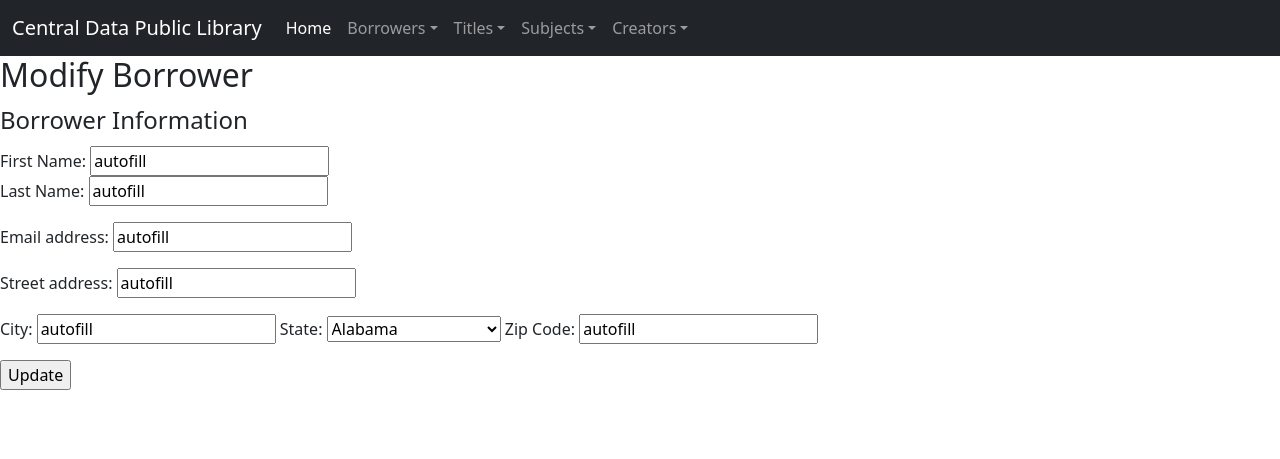
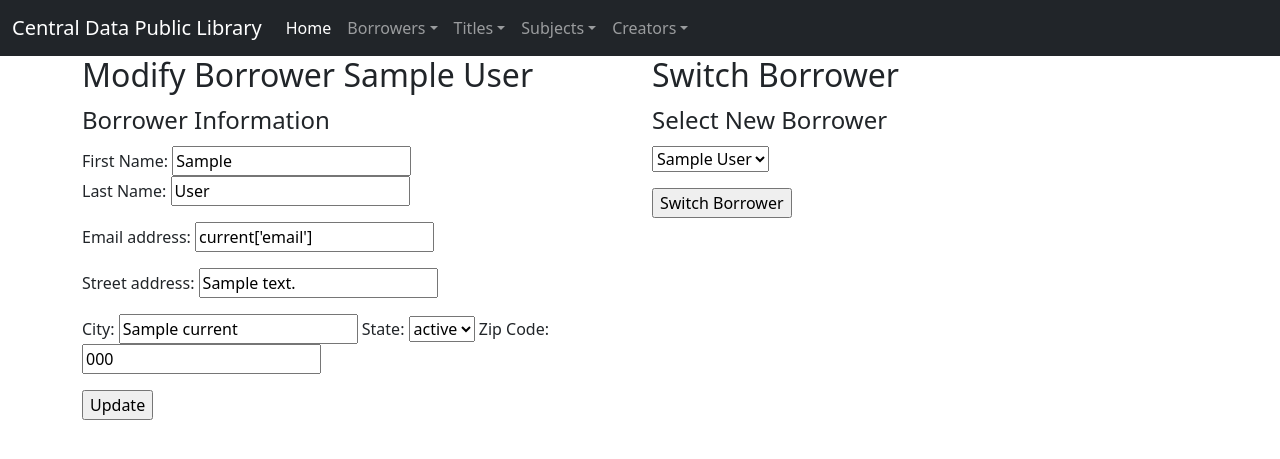
Before and after one commit to stumpfjo/CS340_Project, a Flask app: template templates/borrowers/update_borrowers.html in a window 1280 px wide. Shown: the top 459 px of the page. Run offline with Flask 2, Linux system fonts and the light colour scheme; the template is opened without the code that fills it: most values are stand-ins (such as "Sample title", 1, 10 or a date in 2020).

Commit message:
interface works

```diff
--- a/app.py
+++ b/app.py
@@ -27,6 +27,26 @@ def get_db():
 
 # Routes
 
+# Used to populate select box in template
+states = {
+    "AL": "Alabama", "AK": "Alaska", "AZ": "Arizona", "AR": "Arkansas",
+    "CA": "California", "CO": "Colorado", "CT": "Connecticut",
+    "DE": "Delaware", "DC": "District Of Columbia", "FL": "Florida",
+    "GA": "Georgia", "HI": "Hawaii", "ID": "Idaho", "IL": "Illinois",
+    "IN": "Indiana", "IA": "Iowa", "KS": "Kansas", "KY": "Kentucky",
+    "LA": "Louisiana", "ME": "Maine", "MD": "Maryland",
+    "MA": "Massachusetts", "MI": "Michigan", "MN": "Minnesota",
+    "MS": "Mississippi", "MO": "Missouri", "MT": "Montana",
+    "NE": "Nebraska", "NV": "Nevada", "NH": "New Hampshire",
+    "NJ": "New Jersey", "NM": "New Mexico", "NY": "New York",
+    "NC": "North Carolina", "ND": "North Dakota", "OH": "Ohio",
+    "OK": "Oklahoma", "OR": "Oregon", "PA": "Pennsylvania",
+    "RI": "Rhode Island", "SC": "South Carolina", "SD": "South Dakota",
+    "TN": "Tennessee", "TX": "Texas", "UT": "Utah", "VT": "Vermont",
+    "VA": "Virginia", "WA": "Washington", "WV": "West Virginia",
+    "WI": "Wisconsin", "WY": "Wyoming"
+}
+
 @app.route('/')
 def index():
     return render_template("main.html")
@@ -44,25 +64,7 @@ def add_borrowers():
         'state': "OR",
         'zip': "",
     }
-    # Used to populate select box in template
-    states = {
-        "AL": "Alabama", "AK": "Alaska", "AZ": "Arizona", "AR": "Arkansas",
-        "CA": "California", "CO": "Colorado", "CT": "Connecticut",
-        "DE": "Delaware", "DC": "District Of Columbia", "FL": "Florida",
-        "GA": "Georgia", "HI": "Hawaii", "ID": "Idaho", "IL": "Illinois",
-        "IN": "Indiana", "IA": "Iowa", "KS": "Kansas", "KY": "Kentucky",
-        "LA": "Louisiana", "ME": "Maine", "MD": "Maryland",
-        "MA": "Massachusetts", "MI": "Michigan", "MN": "Minnesota",
-        "MS": "Mississippi", "MO": "Missouri", "MT": "Montana",
-        "NE": "Nebraska", "NV": "Nevada", "NH": "New Hampshire",
-        "NJ": "New Jersey", "NM": "New Mexico", "NY": "New York",
-        "NC": "North Carolina", "ND": "North Dakota", "OH": "Ohio",
-        "OK": "Oklahoma", "OR": "Oregon", "PA": "Pennsylvania",
-        "RI": "Rhode Island", "SC": "South Carolina", "SD": "South Dakota",
-        "TN": "Tennessee", "TX": "Texas", "UT": "Utah", "VT": "Vermont",
-        "VA": "Virginia", "WA": "Washington", "WV": "West Virginia",
-        "WI": "Wisconsin", "WY": "Wyoming"
-    }
+
     # Default values
     add_success = "none"
     message_params = None
@@ -115,10 +117,25 @@ def delete_borrower():
     # step 6 - Delete
     return render_template("borrowers/delete_borrower.html")
 
-@app.route('/borrowers/update_borrowers')
+@app.route('/borrowers/update_borrowers', methods=['GET','PUT'])
 def update_borrowers():
     # step 6 - Update
-    return render_template("borrowers/update_borrowers.html")
+    db_connection = get_db()
+    if request.method == 'PUT':
+        query = ""
+    query = "SELECT * FROM Borrowers WHERE borrower_id = %(b_id)s"
+    query_params = {'b_id': request.args.get('id')}
+    try:
+        cursor = db.execute_query(
+            db_connection=db_connection,
+            query=query, query_params=query_params)
+            # Grab the results
+        current = cursor.fetchone()
+    except:
+        abort(400)
+
+    borrowers = get_all_borrowers()
+    return render_template("borrowers/update_borrowers.html", states=states, current=current, borrowers=borrowers)
 
 @app.route('/borrowers/view_borrowers', methods=['GET'])
 def view_borrowers():
--- a/templates/borrowers/update_borrowers.html
+++ b/templates/borrowers/update_borrowers.html
@@ -1,84 +1,62 @@
 {% extends 'base.html' %}
 
 {% block content %}
-<h2>Modify Borrower</h2>
-<form id="newBorrowerForm">
+<div class="container">
+  <div class="row">
+    <div class="col">
+      {% if current is none %}
+      <h2>No Borrower Selected</h2>
+      {% else %}
+      <h2>Modify Borrower {{current['first_name']}} {{current['last_name']}}</h2>
+      <form id="updateBorrowerForm">
         <fieldset>
           <legend>Borrower Information</legend>
-      <input type ="hidden" name="id" value="autofill"
+            <input type ="hidden" name="id" value="{{current['borrower_id']}}"
           <p>
             <label for="newFirstName">First Name:</label>
-      <input type="text" id="newFirstName" name="fname" value="autofill">
+            <input type="text" id="newFirstName" name="fname" value="{{current['first_name']}}">
           <p>
             <label for="newLastName">Last Name:</label>
-      <input type="text" id="newLastName" name="lname" value="autofill">
+            <input type="text" id="newLastName" name="lname" value="{{current['last_name']}}">
           <p>
             <label for="newEmailAddr">Email address:</label>
-      <input type="email" id="newEmailAddr" name="emailAddr" value="autofill">
+            <input type="email" id="newEmailAddr" name="emailAddr" value="current['email']">
           <p>
             <label for="newStreetAddr">Street address:</label>
-      <input type="text" id="newStreetAddr" name="streetAddr" value="autofill">
+            <input type="text" id="newStreetAddr" name="streetAddr" value="{{current['street_address']}}">
           <p>
             <label for="newCityName">City:</label>
-      <input type="text" id="newCityName" name="cityName" value="autofill">
+            <input type="text" id="newCityName" name="cityName" value="{{current['city_name']}}">
             <label for="newState">State:</label>
             <select id="newState" name="stateAbbrev">
-        <option selected="selected" value="AL">Alabama</option>
-        <option value="AK">Alaska</option>
-        <option value="AZ">Arizona</option>
-        <option value="AR">Arkansas</option>
-        <option value="CA">California</option>
-        <option value="CO">Colorado</option>
-        <option value="CT">Connecticut</option>
-        <option value="DE">Delaware</option>
-        <option value="DC">District Of Columbia</option>
-        <option value="FL">Florida</option>
-        <option value="GA">Georgia</option>
-        <option value="HI">Hawaii</option>
-        <option value="ID">Idaho</option>
-        <option value="IL">Illinois</option>
-        <option value="IN">Indiana</option>
-        <option value="IA">Iowa</option>
-        <option value="KS">Kansas</option>
-        <option value="KY">Kentucky</option>
-        <option value="LA">Louisiana</option>
-        <option value="ME">Maine</option>
-        <option value="MD">Maryland</option>
-        <option value="MA">Massachusetts</option>
-        <option value="MI">Michigan</option>
-        <option value="MN">Minnesota</option>
-        <option value="MS">Mississippi</option>
-        <option value="MO">Missouri</option>
-        <option value="MT">Montana</option>
-        <option value="NE">Nebraska</option>
-        <option value="NV">Nevada</option>
-        <option value="NH">New Hampshire</option>
-        <option value="NJ">New Jersey</option>
-        <option value="NM">New Mexico</option>
-        <option value="NY">New York</option>
-        <option value="NC">North Carolina</option>
-        <option value="ND">North Dakota</option>
-        <option value="OH">Ohio</option>
-        <option value="OK">Oklahoma</option>
-        <option value="OR">Oregon</option>
-        <option value="PA">Pennsylvania</option>
-        <option value="RI">Rhode Island</option>
-        <option value="SC">South Carolina</option>
-        <option value="SD">South Dakota</option>
-        <option value="TN">Tennessee</option>
-        <option value="TX">Texas</option>
-        <option value="UT">Utah</option>
-        <option value="VT">Vermont</option>
-        <option value="VA">Virginia</option>
-        <option value="WA">Washington</option>
-        <option value="WV">West Virginia</option>
-        <option value="WI">Wisconsin</option>
-        <option value="WY">Wyoming</option>
+              {% for state in states %}
+              <option value="{{state}}" {{"selected" if current['state']==state}}>{{states[state]}}</option>
+              {% endfor %}
             </select>
             <label for="newZipCode">Zip Code:</label>
-      <input type="text" placeholder="Zip Code" id="newZipCode" pattern="^\s*?\d{5}(?:[-\s]\d{4})?\s*?$" name="zipCode" value="autofill">
+            <input type="text" placeholder="Zip Code" id="newZipCode" pattern="^\s*?\d{5}(?:[-\s]\d{4})?\s*?$" name="zipCode" value="{{current['zip_code']}}">
           <p>
             <input type="submit" id="updateBorrower" value="Update">
         </fieldset>
       </form>
+      {% endif %}
+    </div>
+    <div class="col">
+      <h2>Switch Borrower</h2>
+      <form method="GET" action="{{url_for('update_borrowers')}}" id="form_switch_borrower">
+        <fieldset>
+          <legend>Select New Borrower</legend>
+          <p>
+            <select name="id">
+              {% for borrower in borrowers %}
+              <option value="{{borrower['borrower_id']}}" {{"selected" if borrower['borrower_id'] == current['borrower_id']}}>{{borrower['first_name']}} {{borrower['last_name']}}</option>
+              {% endfor %}
+            </select>
+          <p>
+            <input type="submit" id="switchBorrower" value="Switch Borrower">
+        </fieldset>
+      </form>
+    </div>
+  </div>
+</div>
 {% endblock %}
--- a/templates/borrowers/view_borrowers.html
+++ b/templates/borrowers/view_borrowers.html
@@ -65,7 +65,7 @@
       <td>
         <form method="get" action="{{url_for('update_borrowers')}}">
           <input type="hidden" value="{{borrower['borrower_id']}}" id="{{borrower['borrower_id']}}" name="id">
-          <input type="submit" name="update" value="Update">
+          <input type="submit" value="Update">
         </form>
       </td>
       <td>
```
Lines whose indentation alone changed are shown as unchanged.
